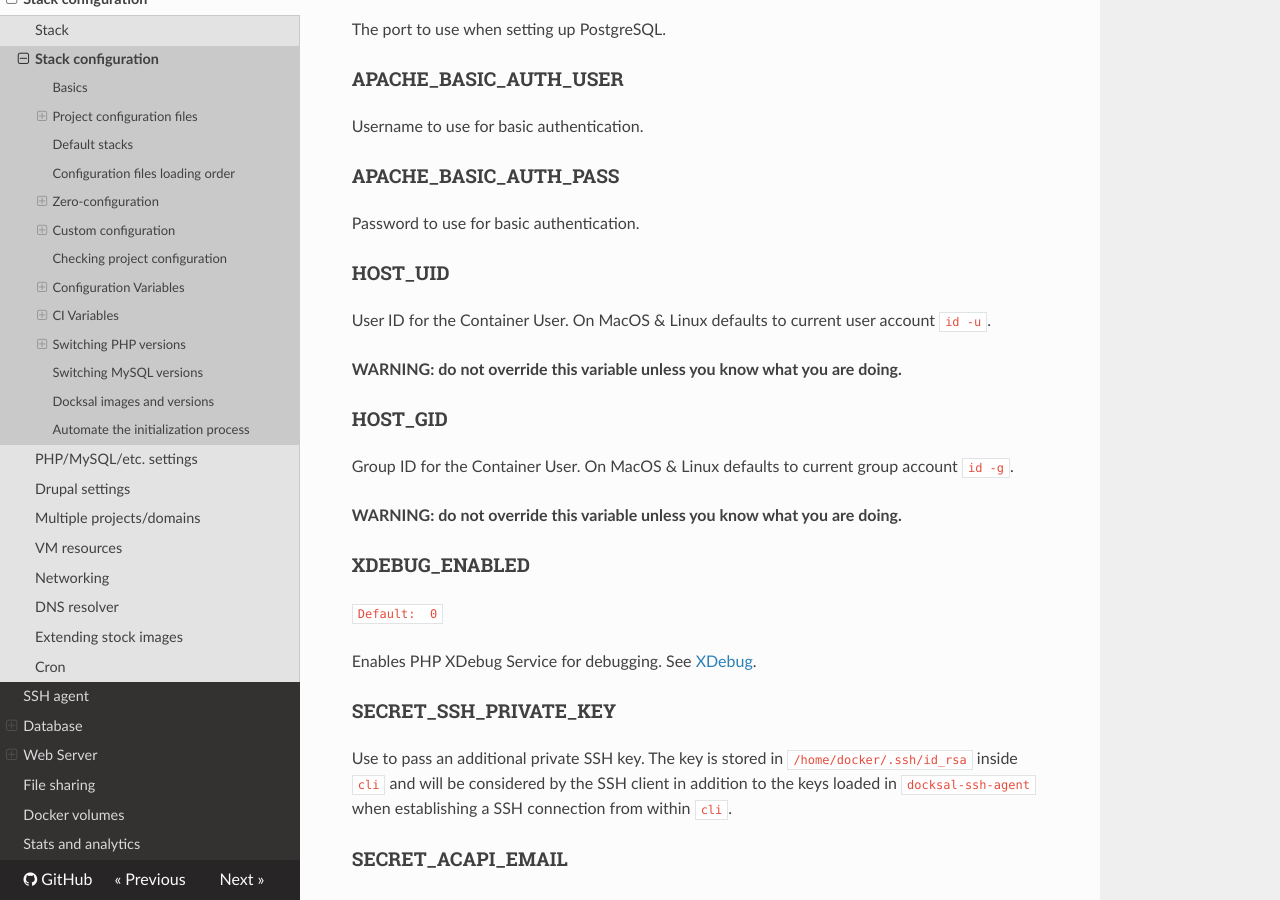
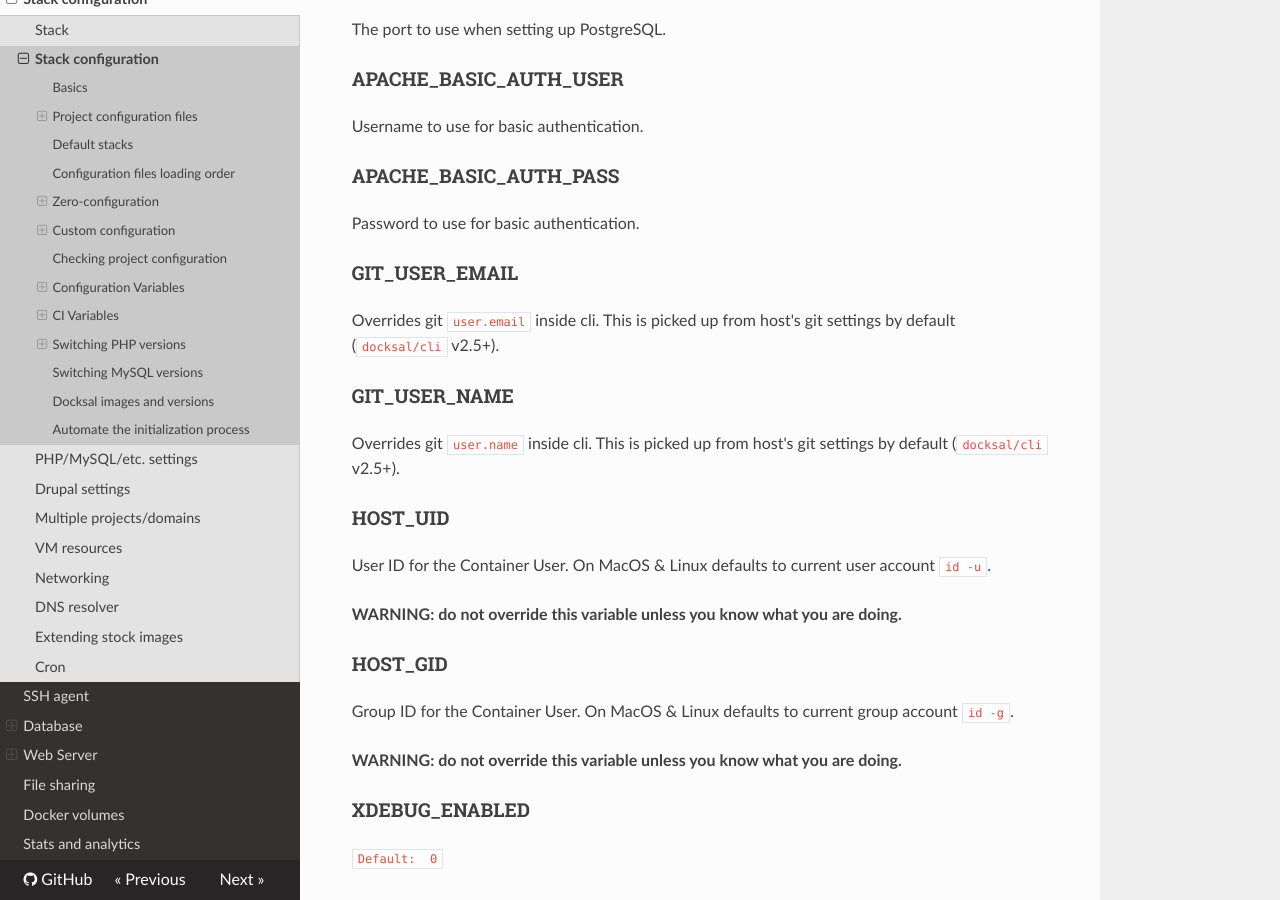
Before and after one commit to docksal/docksal, an MkDocs documentation site: the page built from docs/advanced/stack-config.md, in a window 1280 px wide and 900 px high, scrolled down 10024 px. Built offline with MkDocs 1.6.1, drawn with Linux system fonts in a browser that asks for light colours; nearby versions of some CDN libraries; old or Windows-style settings are respelled for this version of MkDocs.

Commit message:
Pass git user.email and user.name settings from the host to cli

```diff
--- a/docs/advanced/stack-config.md
+++ b/docs/advanced/stack-config.md
@@ -419,6 +419,14 @@ Username to use for basic authentication.
 
 Password to use for basic authentication.
 
+### GIT_USER_EMAIL
+
+Overrides git `user.email` inside cli. This is picked up from host's git settings by default (`docksal/cli` v2.5+).
+
+### GIT_USER_NAME
+
+Overrides git `user.name` inside cli. This is picked up from host's git settings by default (`docksal/cli` v2.5+).
+
 ### HOST_UID
 
 User ID for the Container User. On MacOS & Linux defaults to current user account `id -u`.
```
Also changed, not shown: 2 other files.
